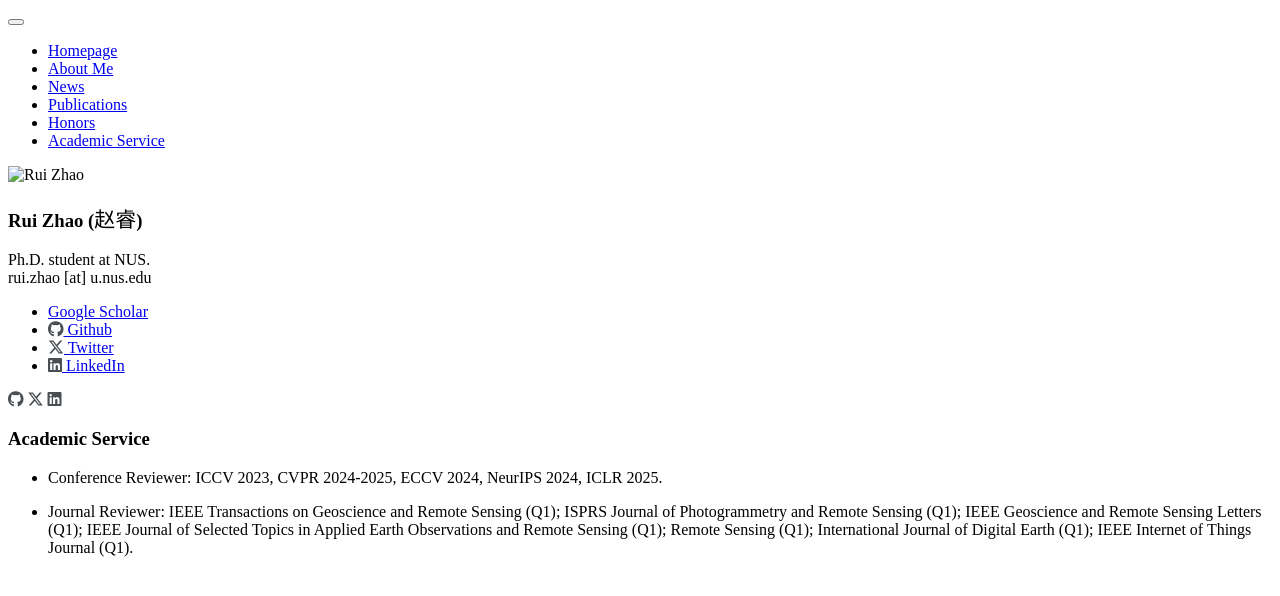
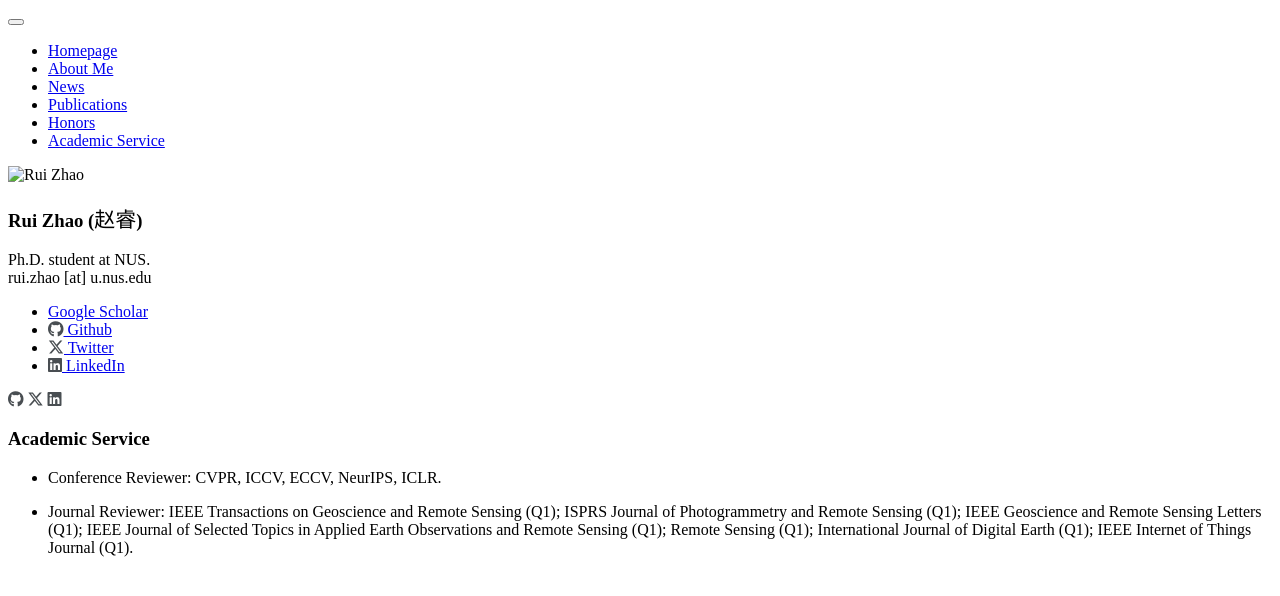
Before and after one commit to ruizhaocv/ruizhaocv.github.io, a Jekyll site: the page built from _pages/includes/academic_service.md, in a window 1280 px wide. Shown: the top 596 px of the page. Built offline with Jekyll 4.4.1, drawn with Linux system fonts in a browser that asks for light colours; nearby versions of some CDN libraries; some web fonts are replaced; our own code applies the rules of GitHub Pages for plain Markdown files; a style sheet for code colours, icons or effects is not loaded.

Commit message:
Update academic_service.md

```diff
--- a/_pages/includes/academic_service.md
+++ b/_pages/includes/academic_service.md
@@ -1,6 +1,6 @@
 
 # Academic Service
-- Conference Reviewer: ICCV 2023, CVPR 2024-2025, ECCV 2024, NeurIPS 2024, ICLR 2025.
+- Conference Reviewer: CVPR, ICCV, ECCV, NeurIPS, ICLR.
 
 - Journal Reviewer:
 IEEE Transactions on Geoscience and Remote Sensing (Q1);
```
